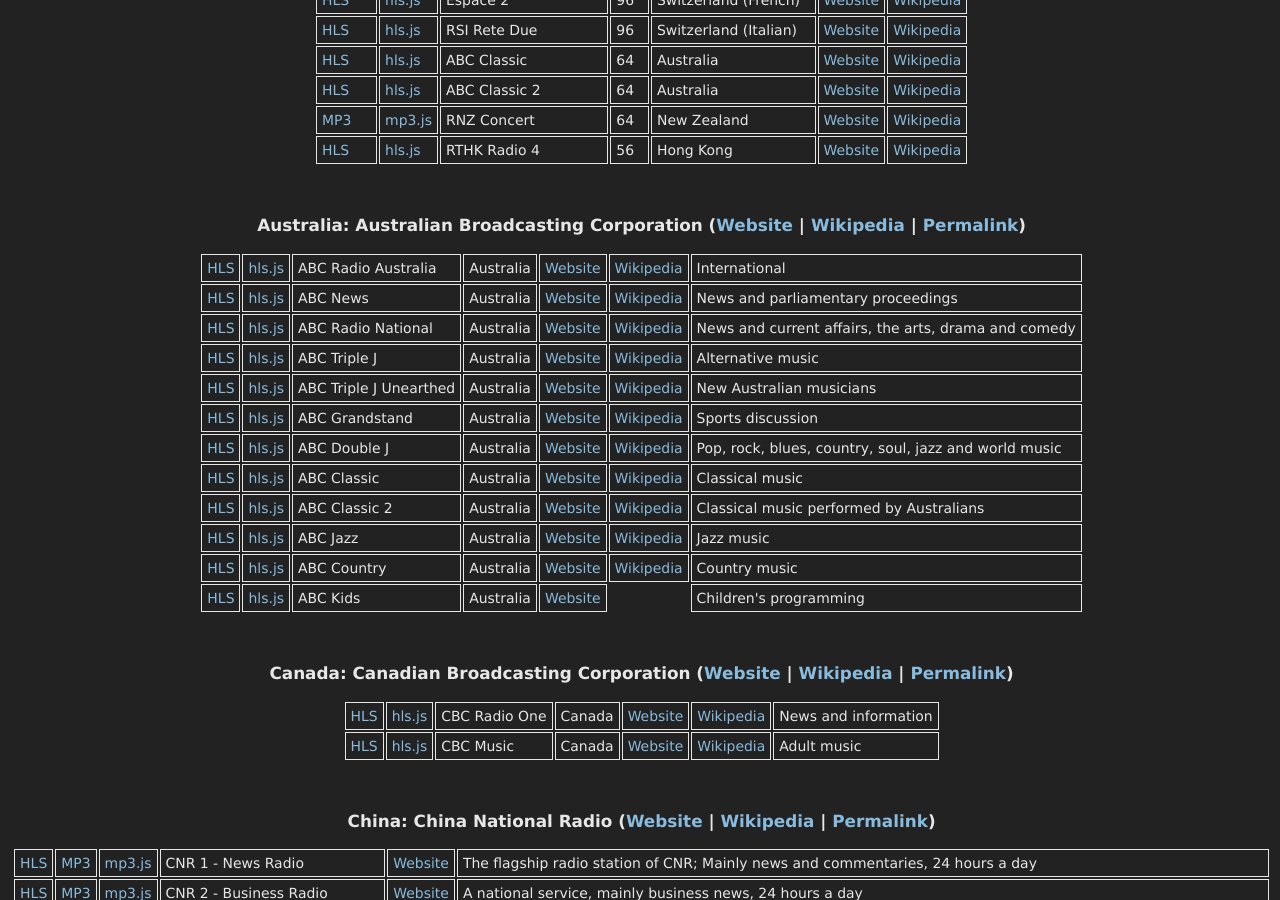
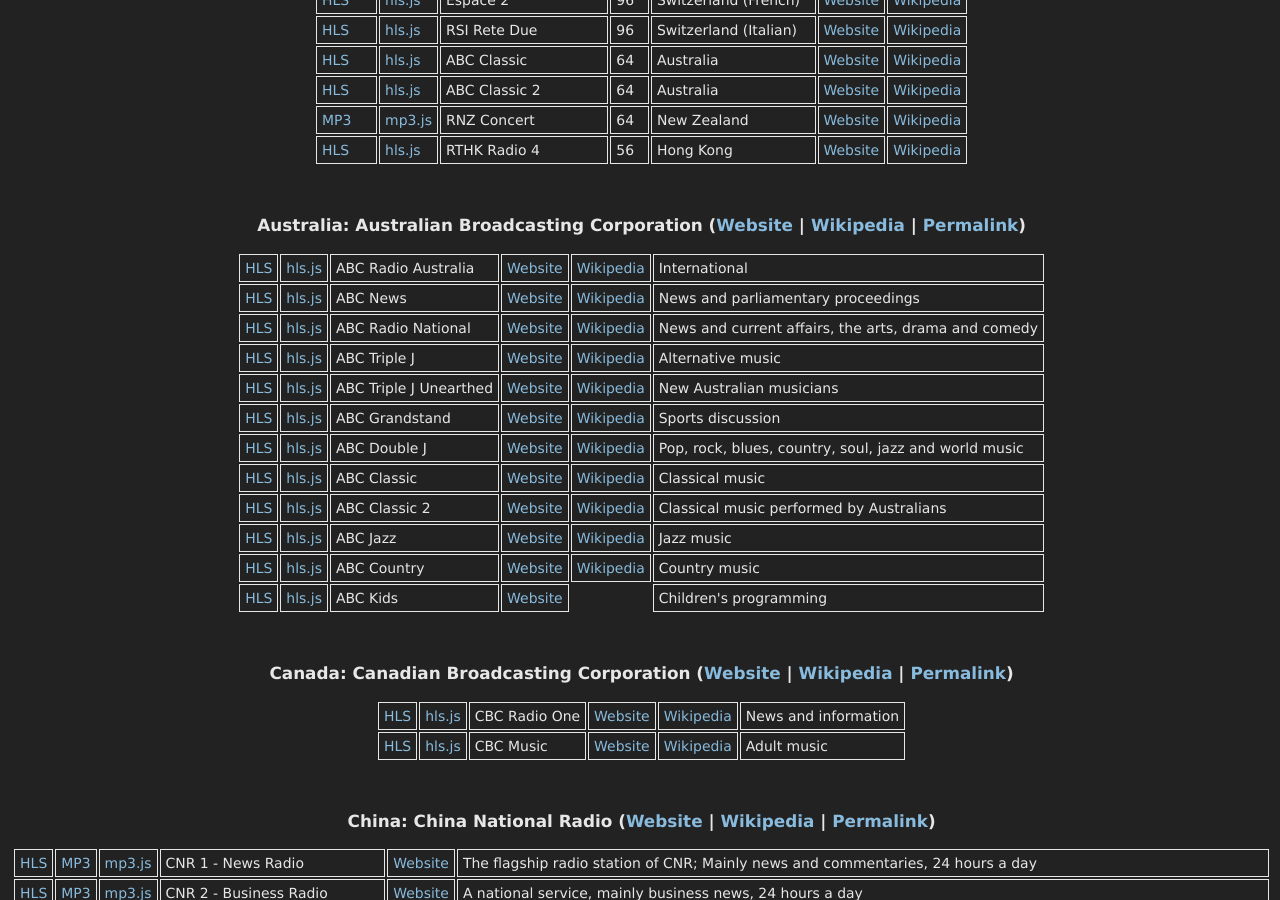
Before and after one commit to danburd/danburd.github.io, a Jekyll site: the page radio.html, which Jekyll copies as it is, in a window 1280 px wide and 900 px high, scrolled down 1147 px. Built offline with Jekyll 4.4.1, drawn with Linux system fonts in a browser that asks for light colours; some of the changed text lies outside the part shown.

Commit message:
Update radio.html

```diff
--- a/radio.html
+++ b/radio.html
@@ -438,7 +438,6 @@
    <td><a href="https://abcradiolivehls-lh.akamaihd.net/i/ramultilang_1@176827/master.m3u8">HLS</a></td>
    <td><a href="/hlsjsaudio.html?stream=https://abcradiolivehls-lh.akamaihd.net/i/ramultilang_1@176827/master.m3u8">hls.js</a></td>
    <td>ABC Radio Australia</td>
-   <td>Australia</td>
    <td><a href="https://radio.abc.net.au/stations/ra_ml/live">Website</a></td>
    <td><a href="https://en.wikipedia.org/wiki/Radio_Australia">Wikipedia</a></td>
    <td>International</td>
@@ -447,7 +446,6 @@
    <td><a href="https://abcradiolivehls-lh.akamaihd.net/i/newsradio_1@327297/master.m3u8">HLS</a></td>
    <td><a href="/hlsjsaudio.html?stream=https://abcradiolivehls-lh.akamaihd.net/i/newsradio_1@327297/master.m3u8">hls.js</a></td>
    <td>ABC News</td>
-   <td>Australia</td>
    <td><a href="https://radio.abc.net.au/stations/news/live">Website</a></td>
    <td><a href="https://en.wikipedia.org/wiki/ABC_News_(Australian_radio_network)">Wikipedia</a></td>
    <td>News and parliamentary proceedings</td>
@@ -456,7 +454,6 @@
    <td><a href="https://abcradiolivehls-lh.akamaihd.net/i/rnnsw_1@327290/master.m3u8">HLS</a></td>
    <td><a href="/hlsjsaudio.html?stream=https://abcradiolivehls-lh.akamaihd.net/i/rnnsw_1@327290/master.m3u8">hls.js</a></td>
    <td>ABC Radio National</td>
-   <td>Australia</td>
    <td><a href="https://radio.abc.net.au/stations/RN/live">Website</a></td>
    <td><a href="https://en.wikipedia.org/wiki/ABC_Radio_National">Wikipedia</a></td>
    <td>News and current affairs, the arts, drama and comedy</td>
@@ -465,7 +462,6 @@
    <td><a href="https://abcradiolivehls-lh.akamaihd.net/i/triplejnsw_1@327300/master.m3u8">HLS</a></td>
    <td><a href="/hlsjsaudio.html?stream=https://abcradiolivehls-lh.akamaihd.net/i/triplejnsw_1@327300/master.m3u8">hls.js</a></td>
    <td>ABC Triple J</td>
-   <td>Australia</td>
    <td><a href="https://radio.abc.net.au/stations/triplej/live">Website</a></td>
    <td><a href="https://en.wikipedia.org/wiki/Triple_J">Wikipedia</a></td>
    <td>Alternative music</td>
@@ -474,7 +470,6 @@
    <td><a href="https://abcradiolivehls-lh.akamaihd.net/i/triplejunearthed_1@327301/master.m3u8">HLS</a></td>
    <td><a href="/hlsjsaudio.html?stream=https://abcradiolivehls-lh.akamaihd.net/i/triplejunearthed_1@327301/master.m3u8">hls.js</a></td>
    <td>ABC Triple J Unearthed</td>
-   <td>Australia</td>
    <td><a href="https://radio.abc.net.au/stations/unearthed/live">Website</a></td>
    <td><a href="https://en.wikipedia.org/wiki/Triple_J_Unearthed">Wikipedia</a></td>
    <td>New Australian musicians</td>
@@ -483,7 +478,6 @@
    <td><a href="https://abcradiolivehls-lh.akamaihd.net/i/abcgrandstand_1@327284/master.m3u8">HLS</a></td>
    <td><a href="/hlsjsaudio.html?stream=https://abcradiolivehls-lh.akamaihd.net/i/abcgrandstand_1@327284/master.m3u8">hls.js</a></td>
    <td>ABC Grandstand</td>
-   <td>Australia</td>
    <td><a href="https://radio.abc.net.au/stations/grandstand/live">Website</a></td>
    <td><a href="https://en.wikipedia.org/wiki/ABC_Radio_Grandstand">Wikipedia</a></td>
    <td>Sports discussion</td>
@@ -492,7 +486,6 @@
    <td><a href="https://abcradiolivehls-lh.akamaihd.net/i/doublejnsw_1@327293/master.m3u8">HLS</a></td>
    <td><a href="/hlsjsaudio.html?stream=https://abcradiolivehls-lh.akamaihd.net/i/doublejnsw_1@327293/master.m3u8">hls.js</a></td>
    <td>ABC Double J</td>
-   <td>Australia</td>
    <td><a href="https://radio.abc.net.au/stations/doublej/live">Website</a></td>
    <td><a href="https://en.wikipedia.org/wiki/Double_J_(radio)">Wikipedia</a></td>
    <td>Pop, rock, blues, country, soul, jazz and world music</td>
@@ -501,7 +494,6 @@
    <td><a href="https://abcradiolivehls-lh.akamaihd.net/i/classicfmnsw_1@327292/master.m3u8">HLS</a></td>
    <td><a href="/hlsjsaudio.html?stream=https://abcradiolivehls-lh.akamaihd.net/i/classicfmnsw_1@327292/master.m3u8">hls.js</a></td>
    <td>ABC Classic</td>
-   <td>Australia</td>
    <td><a href="https://radio.abc.net.au/stations/classic/live">Website</a></td>
    <td><a href="https://en.wikipedia.org/wiki/ABC_Classic">Wikipedia</a></td>
    <td>Classical music</td>
@@ -510,7 +502,6 @@
    <td><a href="https://abcradiolivehls-lh.akamaihd.net/i/classic2_1@327291/master.m3u8">HLS</a></td>
    <td><a href="/hlsjsaudio.html?stream=https://abcradiolivehls-lh.akamaihd.net/i/classic2_1@327291/master.m3u8">hls.js</a></td>
    <td>ABC Classic 2</td>
-   <td>Australia</td>
    <td><a href="https://radio.abc.net.au/stations/classic2/live">Website</a></td>
    <td><a href="https://en.wikipedia.org/wiki/ABC_Classic_2">Wikipedia</a></td>
    <td>Classical music performed by Australians</td>
@@ -519,7 +510,6 @@
    <td><a href="https://abcradiolivehls-lh.akamaihd.net/i/abcjazz_1@327288/master.m3u8">HLS</a></td>
    <td><a href="/hlsjsaudio.html?stream=https://abcradiolivehls-lh.akamaihd.net/i/abcjazz_1@327288/master.m3u8">hls.js</a></td>
    <td>ABC Jazz</td>
-   <td>Australia</td>
    <td><a href="https://radio.abc.net.au/stations/jazz/live">Website</a></td>
    <td><a href="">Wikipedia</a></td>
    <td>Jazz music</td>
@@ -528,7 +518,6 @@
    <td><a href="https://abcradiolivehls-lh.akamaihd.net/i/abccountry_1@327276/master.m3u8">HLS</a></td>
    <td><a href="/hlsjsaudio.html?stream=https://abcradiolivehls-lh.akamaihd.net/i/abccountry_1@327276/master.m3u8">hls.js</a></td>
    <td>ABC Country</td>
-   <td>Australia</td>
    <td><a href="https://radio.abc.net.au/stations/country/live">Website</a></td>
    <td><a href="https://en.wikipedia.org/wiki/ABC_Jazz">Wikipedia</a></td>
    <td>Country music</td>
@@ -537,7 +526,6 @@
    <td><a href="https://abcradiolivehls-lh.akamaihd.net/i/abcextra_1@327281/master.m3u8">HLS</a></td>
    <td><a href="/hlsjsaudio.html?stream=https://abcradiolivehls-lh.akamaihd.net/i/abcextra_1@327281/master.m3u8">hls.js</a></td>
    <td>ABC Kids</td>
-   <td>Australia</td>
    <td><a href="https://radio.abc.net.au/stations/kidslisten/live">Website</a></td>
    <td></td>
    <td>Children's programming</td>
@@ -553,7 +541,6 @@
    <td><a href="https://cbcliveradio-lh.akamaihd.net/i/CBCR1_TOR@118420/master.m3u8">HLS</a></td>
    <td><a href="/hlsjsaudio.html?stream=https://cbcliveradio-lh.akamaihd.net/i/CBCR1_TOR@118420/master.m3u8">hls.js</a></td>
    <td>CBC Radio One</td>
-   <td>Canada</td>
    <td><a href="https://www.cbc.ca/listen/live/radio1/toronto">Website</a></td>
    <td><a href="https://en.wikipedia.org/wiki/CBC_Radio_One">Wikipedia</a></td>
    <td>News and information</td>
@@ -562,7 +549,6 @@
    <td><a href="https://cbcliveradio2-lh.akamaihd.net/i/CBCR2_TOR@382863/master.m3u8">HLS</a></td>
    <td><a href="/hlsjsaudio.html?stream=https://cbcliveradio2-lh.akamaihd.net/i/CBCR2_TOR@382863/master.m3u8">hls.js</a></td>
    <td>CBC Music</td>
-   <td>Canada</td>
    <td><a href="https://www.cbc.ca/listen/live/cbcmusic/eastern">Website</a></td>
    <td><a href="https://en.wikipedia.org/wiki/CBC_Music">Wikipedia</a></td>
    <td>Adult music</td>
```
Also changed, not shown: other parts of radio.html (+0 -10 lines).
